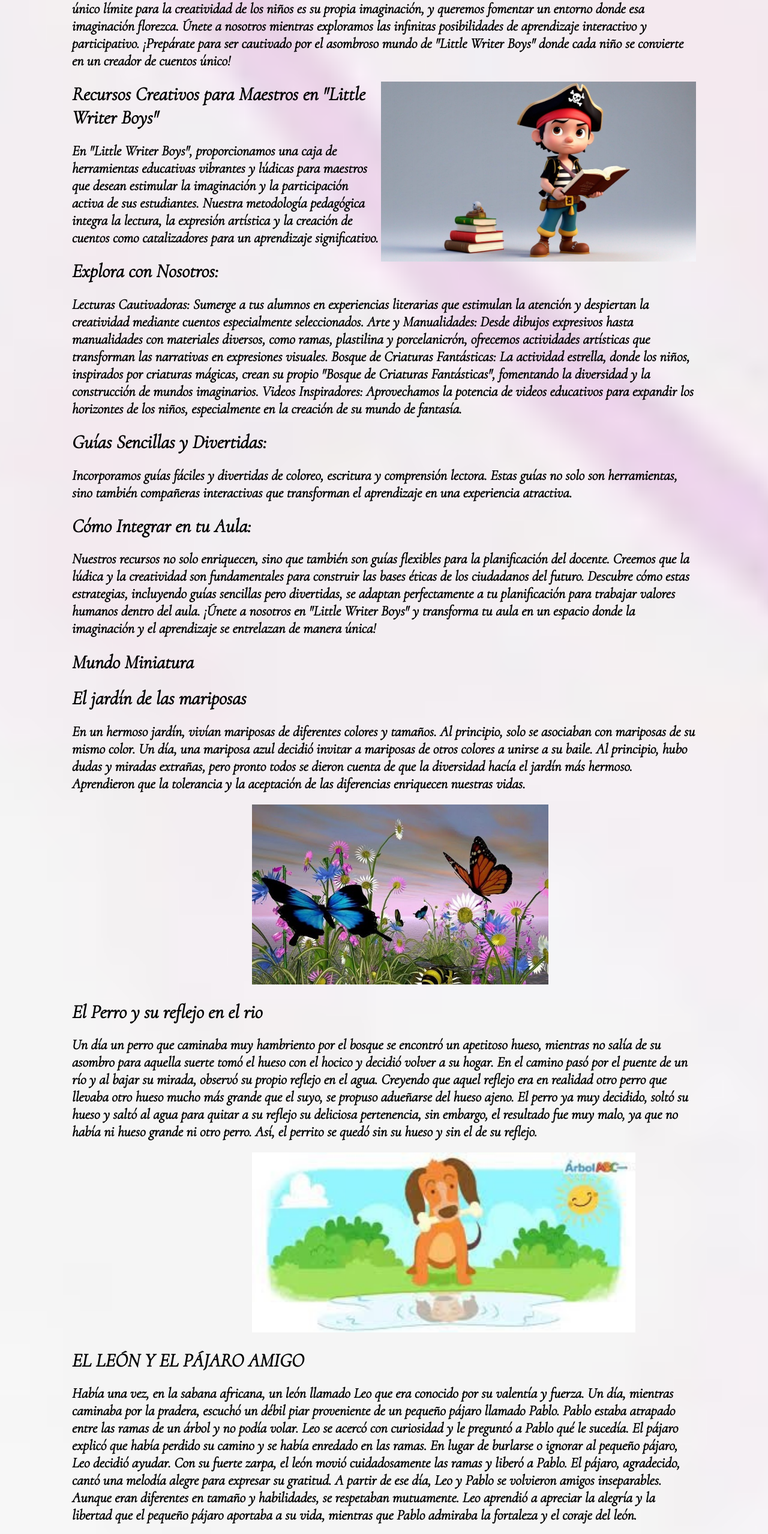
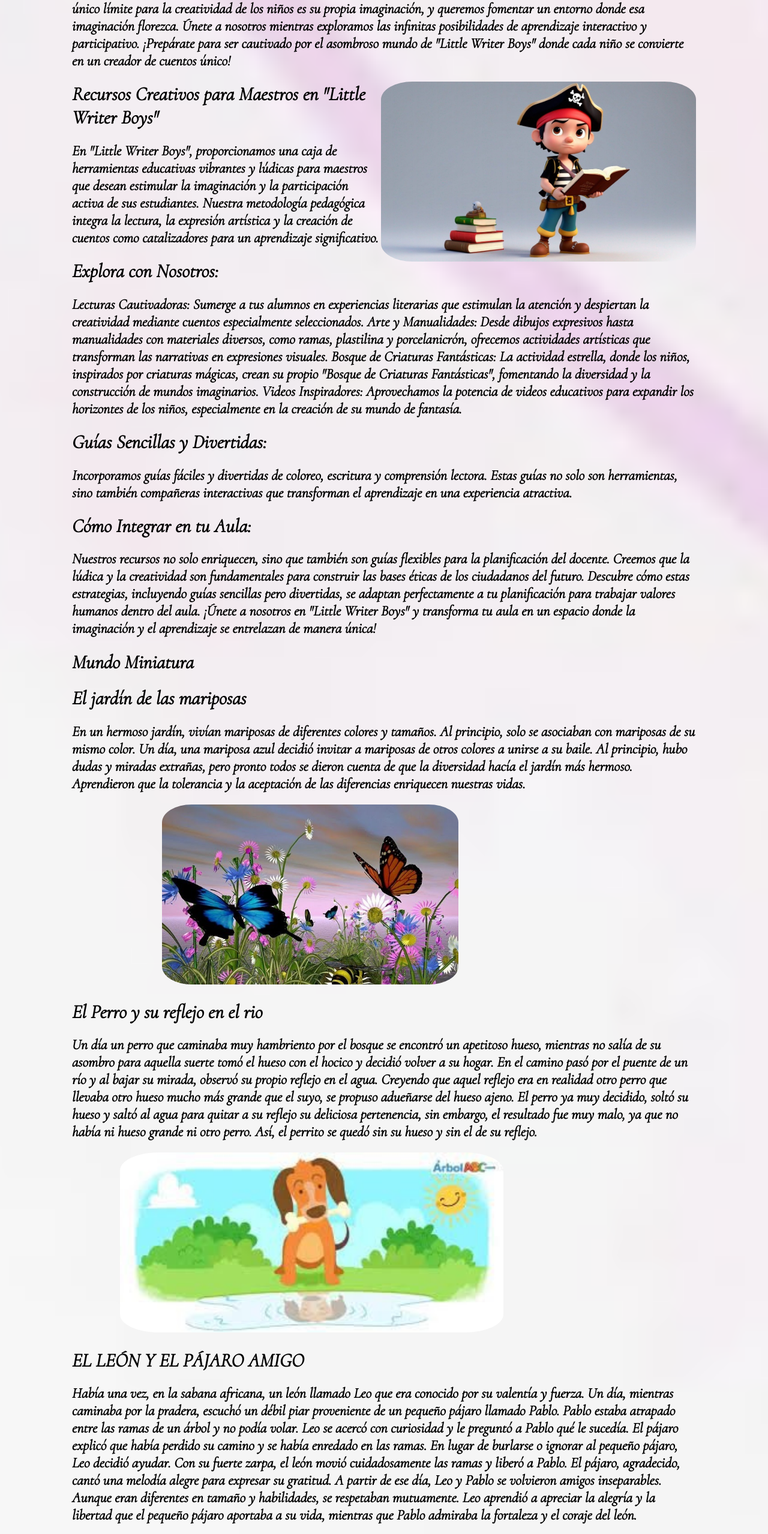
Before and after one commit to yorberthg/yorberthg.github.io, a plain HTML site: page index.html in a window 1280 px wide. Shown: the part 963-3520 px from the top of the page at 60% size. Drawn offline with Linux system fonts and the light colour scheme; a web font is replaced by a local one.

Commit message:
initial commit

```diff
--- a/index.css
+++ b/index.css
@@ -12,25 +12,29 @@ body {
 }
 
 #txt{
-    border-radius: 0%;
+    border-radius: 10%;
     float: right;
 }
 #cuento {
-    border-radius: 0%;
-    margin-left: 300px;
+    border-radius: 10%;
+    margin-left: 150px;
 
 }
+#perro {
+    border-radius: 10%;
+    margin-left: 80px;
+}
 #pequeño {
-    border-radius: 0%;
-    margin-left: 300px;
+    border-radius: 10%;
+    margin-left: 150px;
     width: 500px;
     height: 400px;
 }
 #largo{
-    border-radius: 0%;
+    border-radius: 10%;
     width: 500px;
     height: 400px;
-    margin-left: 50px;
+
 }
 ul {
     list-style-type: none;
--- a/index.html
+++ b/index.html
@@ -93,7 +93,7 @@ había ni hueso grande ni otro perro.
 Así, el perrito se quedó sin su hueso y sin el de su reflejo.
 
 </h2>
-<img id="cuento" src="imagens/perro.jpeg" alt="">
+<img id="perro" src="imagens/perro.jpeg" alt="">
 <h1>
     EL LEÓN Y EL PÁJARO AMIGO
 
```
